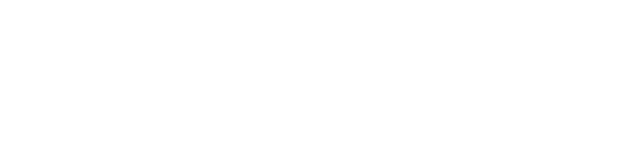
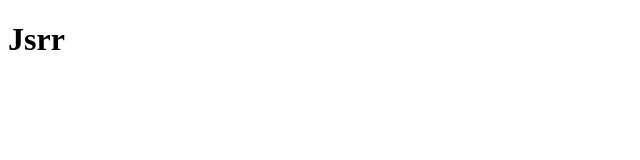
Before and after one commit to khlv/was, a plain HTML site: page index.html in a window 1280 px wide. Shown: the full height of the page, 0-640 px from the left. Drawn offline with Linux system fonts and the light colour scheme.

Commit message:
asrgerbae

```diff
--- a/index.html
+++ b/index.html
@@ -7,6 +7,6 @@
     <title>Document</title>
 </head>
 <body>
-
+    <h1>Jsrr</h1>
 </body>
 </html>
```
